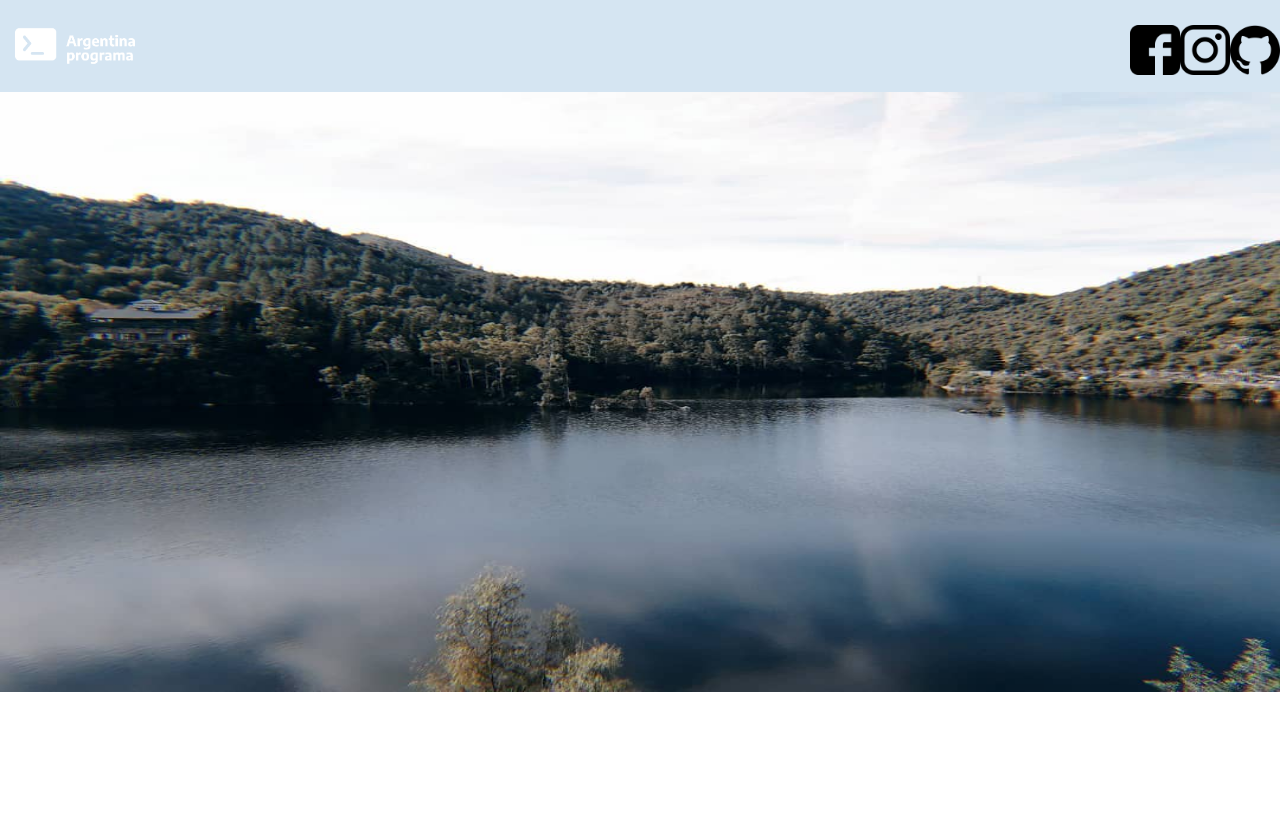
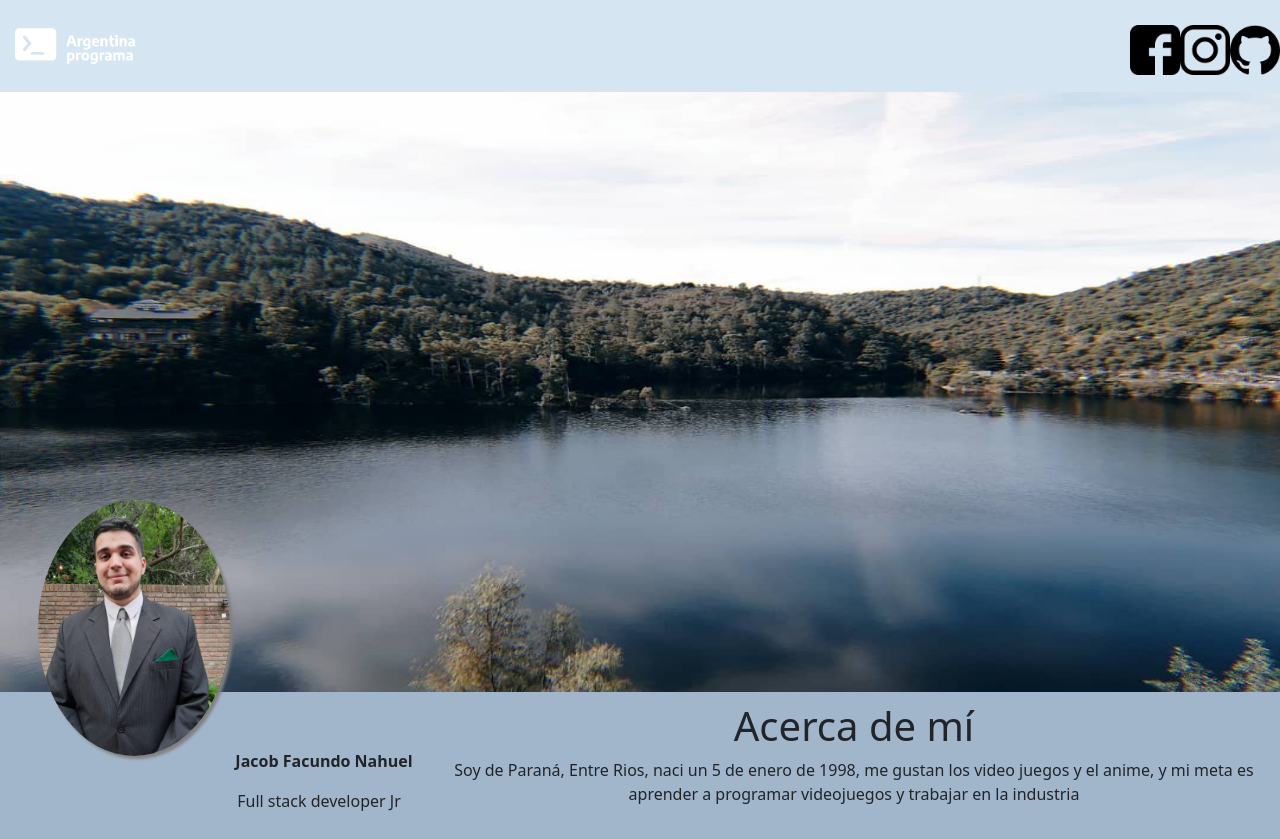
Before and after one commit to Faku159/MiPorfolio_JacobFacundo, an Angular app: page / in a window 1280 px wide. Before the commit the page ends 800 px from the top, so only its background shows below. Built offline with nearby package versions, Linux system fonts and the light colour scheme.

Commit message:
Acerca de mi

```diff
--- a/src/app/app.component.html
+++ b/src/app/app.component.html
@@ -1 +1,2 @@
 <app-header></app-header>
+<app-acerca-de></app-acerca-de>
--- a/src/app/app.module.ts
+++ b/src/app/app.module.ts
@@ -7,6 +7,7 @@ import { HeaderComponent } from './components/header/header.component';
 import { LogoAPComponent } from './components/logo-ap/logo-ap.component';
 import { SocialComponent } from './components/social/social.component';
 import { BannerComponent } from './components/banner/banner.component';
+import { AcercaDeComponent } from './components/acerca-de/acerca-de.component';
 
 @NgModule({
   declarations: [
@@ -14,7 +15,8 @@ import { BannerComponent } from './components/banner/banner.component';
     HeaderComponent,
     LogoAPComponent,
     SocialComponent,
-    BannerComponent
+    BannerComponent,
+    AcercaDeComponent
   ],
   imports: [
     BrowserModule,
--- /dev/null
+++ b/src/app/components/acerca-de/acerca-de.component.css
@@ -0,0 +1,36 @@
+.row{
+    padding: 10px;
+}
+div{
+    background-color: #a1b5cb;
+    text-align: center;
+}
+
+/*etiqueta nombre*/
+#nombre{
+    font-weight: bold;
+    margin-top: 25%;
+    margin-left: 10px;
+}
+
+/*estilo foto de perfil*/
+@media(min-width: 576px){
+    #fotoDePerfil{
+        position: absolute;
+        width: 15%;
+        border-radius: 100%;
+        box-shadow: 3px 3px 3px grey;
+        left: 3%;
+        top: 500px;
+    }
+}
+@media(max-width: 576px){
+    #fotoDePerfil{
+        position: absolute;
+        width: 15%;
+        border-radius: 100%;
+        box-shadow: 3px 3px 3px grey;
+        left: 33%;
+        top: 615px;
+    }
+}
--- /dev/null
+++ b/src/app/components/acerca-de/acerca-de.component.html
@@ -0,0 +1,19 @@
+<div class="row">
+    <div class="col-xs-12 col-sm-2 col-md-2 col-lg-2">
+        <img src="../../../assets/FotoDePerfil.jpg" class="img-fluid" id="fotoDePerfil">
+    </div>
+    <div class="col-xs-12 col-sm-2 col-md-2 col-lg-2">
+        <p id="nombre">Jacob Facundo Nahuel</p>
+        <p>Full stack developer Jr</p>
+    </div>
+    <div class="col-xs-12 col-sm-8 col-md-8 col-lg-8">
+        <span>
+            <h1>Acerca de mí</h1>
+            <p>
+                Soy de Paraná, Entre Rios, naci un 5 de enero de 1998,
+                me gustan los video juegos y el anime,
+                y mi meta es aprender a programar videojuegos y trabajar en la industria
+            </p>
+        </span>
+    </div>
+</div>
--- /dev/null
+++ b/src/app/components/acerca-de/acerca-de.component.ts
@@ -0,0 +1,15 @@
+import { Component, OnInit } from '@angular/core';
+
+@Component({
+  selector: 'app-acerca-de',
+  templateUrl: './acerca-de.component.html',
+  styleUrls: ['./acerca-de.component.css']
+})
+export class AcercaDeComponent implements OnInit {
+
+  constructor() { }
+
+  ngOnInit(): void {
+  }
+
+}
--- a/src/app/components/banner/banner.component.html
+++ b/src/app/components/banner/banner.component.html
@@ -1,5 +1,5 @@
 <div class="row">
-    <div class="col-lg-12">
+    <div>
         <img src="../../../assets/Banner.jpg" alt="">
     </div>
 </div>
```
Also changed, not shown: src/assets/FotoDePerfil.jpg (added), 1 other file (tests, documents, lock files or other folders).
